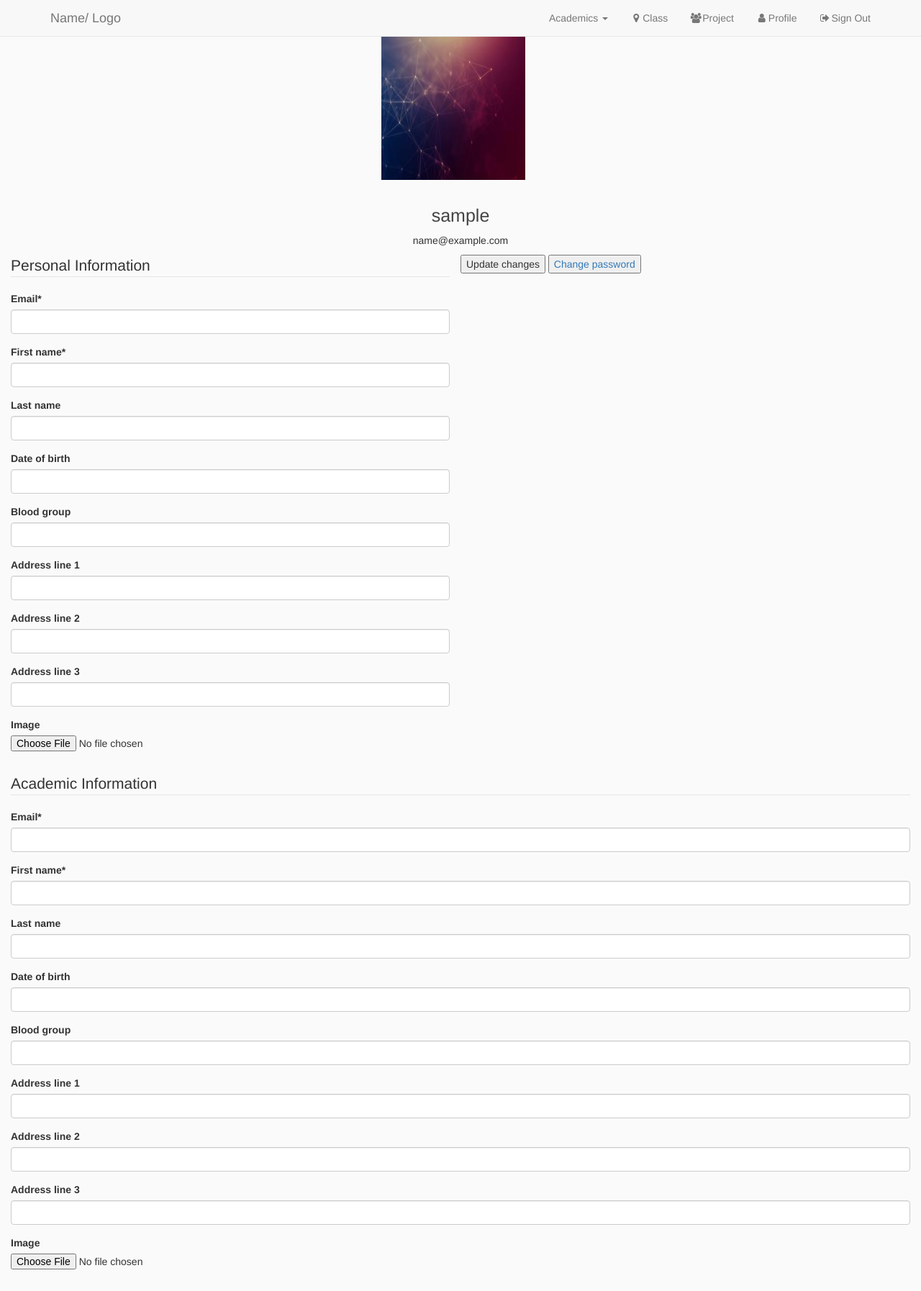
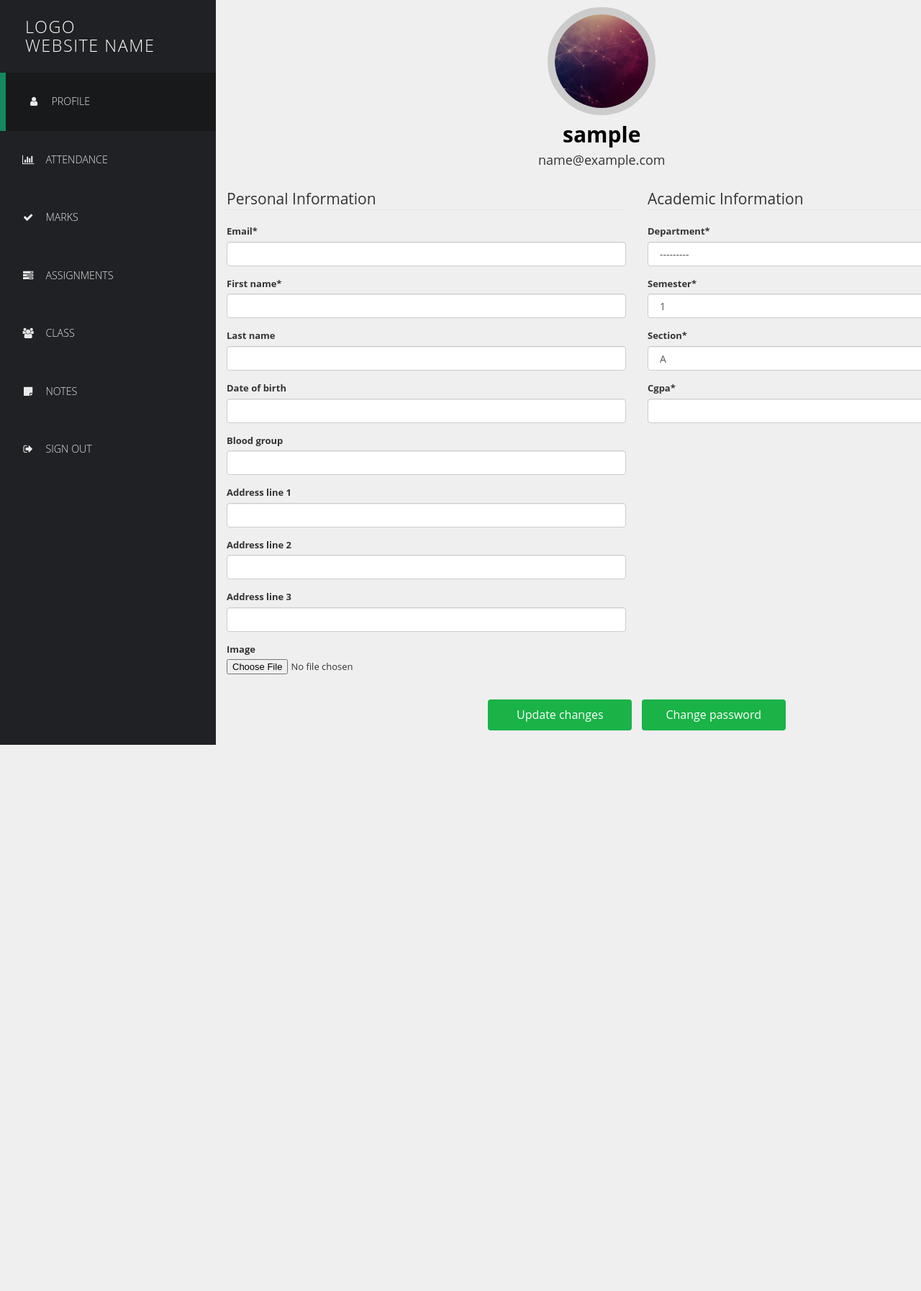
Before and after one commit to swasthikcnayak/team-sankalp-scl-maxo, a Django app: template djangoProject/users/templates/users/profile.html in a window 1280 px wide. Shown: the whole page at 72% size. After the commit the page ends 1035 px from the top, so only its background shows below. Run offline with Django 3.2, Linux system fonts and the light colour scheme; the template is opened without the code that fills it: values that come from a table or form of the project are taken from there, others are empty; the visitor is signed in with stand-in values (Sample User, id 1); some libraries are stand-ins or nearby versions.

Commit message:
deleting unnecessary files.

```diff
--- a/djangoProject/static/users/profile.css
+++ b/djangoProject/static/users/profile.css
@@ -1,41 +1,88 @@
-body {
-  background: #fafafa;
-  color: #333333;
-  margin-top: 5rem;
+.student-profile .card {
+  border-radius: 10px;
 }
 
-h1, h2, h3, h4, h5, h6 {
-  color: #444444;
+.student-profile .card .card-header .profile_img {
+  width: 150px;
+  height: 150px;
+  object-fit: cover;
+  margin: 10px auto;
+  border: 10px solid #ccc;
+  border-radius: 50%;
+  /* align-items: center; */
 }
 
-ul {
-  margin: 0;
+.student-profile .card h3 {
+  font-size: 30px;
+  font-weight: 700;
+  color:#000;
 }
-
-.bg-steel {
-  background-color: #5f788a;
-}
-
-.site-header .navbar-nav .nav-link {
-  color: #cbd5db;
-}
-
-.site-header .navbar-nav .nav-link:hover {
-  color: #ffffff;
-}
-
-.site-header .navbar-nav .nav-link.active {
-  font-weight: 500;
+h3{
+  font-size: 30px;
+  font-weight: 700;
+  color: #000;
 }
 
 
-.account-img {
-  height: 200px;
-  width: 200px;
-  margin-right: 20px;
-  margin-bottom: 16px;
+
+.student-profile .card p {
+  font-size: 16px;
+  color: #000;
 }
 
-.account-heading {
-  font-size: 2.5rem;
+.student-profile .table th,
+.student-profile .table td {
+  font-size: 14px;
+  padding: 10px 15px;
+  color: #000;
 }
+
+
+
+.button {
+  display: inline-block;
+  border-radius: 4px;
+  background-color: #19b347;
+  border: none;
+  color: #FFFFFF;
+  text-align: center;
+  font-size: 16px;
+
+  padding: 10px;
+  width: 200px;
+  transition: all 0.5s;
+  cursor: pointer;
+  margin: 5px;
+}
+
+.button span {
+  cursor: pointer;
+  display: inline-block;
+  position: relative;
+  transition: 0.5s;
+}
+
+.button span:after {
+  content: '\00bb';
+  position: absolute;
+  opacity: 0;
+  top: 0;
+  right: -20px;
+  transition: 0.5s;
+}
+
+.button:hover span {
+  padding-right: 25px;
+}
+
+.button:hover span:after {
+  opacity: 1;
+  right: 0;
+}
+
+@media screen and (min-width: 1200px) {
+  .col-lg-4 {
+    width: 71%;
+
+  }
+}
--- a/djangoProject/users/templates/users/profile.html
+++ b/djangoProject/users/templates/users/profile.html
@@ -1,90 +1,125 @@
 {% load static %}
 {% load crispy_forms_tags %}
+
 <!DOCTYPE html>
 <html lang="en">
   <head>
     <meta charset="utf-8">
     <meta http-equiv="X-UA-Compatible" content="IE=edge">
     <meta name="viewport" content="width=device-width, initial-scale=1">
-      <title>Profile</title>
+    <title>Visual Admin Dashboard - Home</title>
     <meta name="description" content="">
     <meta name="author" content="templatemo">
    <link href="https://stackpath.bootstrapcdn.com/font-awesome/4.7.0/css/font-awesome.min.css" rel="stylesheet">
       <link rel="stylesheet" href="https://maxcdn.bootstrapcdn.com/bootstrap/3.3.7/css/bootstrap.min.css" integrity="sha384-BVYiiSIFeK1dGmJRAkycuHAHRg32OmUcww7on3RYdg4Va+PmSTsz/K68vbdEjh4u" crossorigin="anonymous">
+      <link rel="stylesheet" href="{% static 'users/templatemo-style.css' %}">
       <link rel="stylesheet" href="{% static 'users/profile.css' %}">
+
   </head>
+  <body>
 
-<body class="">
-     <nav class="navbar navbar-default navbar-fixed-top">
-      <div class="container">
-        <div class="navbar-header">
-          <button type="button" class="navbar-toggle collapsed" data-toggle="collapse" data-target="#navbar" aria-expanded="false" aria-controls="navbar">
-            <span class="sr-only">Toggle navigation</span>
-            <span class="icon-bar"></span>
-            <span class="icon-bar"></span>
-            <span class="icon-bar"></span>
-          </button>
-          <a class="navbar-brand" href="#">Name/ Logo</a>
+    <div class="templatemo-flex-row">
+      <div class="templatemo-sidebar">
+        <header class="templatemo-site-header">
+          <h1>Logo</h1>
+          <h1>Website Name</h1>
+        </header>
+
+        <div class="mobile-menu-icon">
+            <i class="fa fa-bars"></i>
         </div>
-        <div id="navbar" class="navbar-collapse collapse">
-          <ul class="nav navbar-nav navbar-right">
-           <li class="dropdown">
-              <a href="#" class="dropdown-toggle" data-toggle="dropdown" role="button" aria-haspopup="true" aria-expanded="false">Academics <span class="caret"></span></a>
-              <ul class="dropdown-menu">
-                  <li><a href="#"><i class="fa fa-book fa-fw"></i>Attendance</a></li>
-                  <li role="separator" class="divider"></li>
-                  <li><a href="#"><i class="fa fa-bar-chart fa-fw"></i>Marks</a></li>
-                  <li role="separator" class="divider"></li>
-                  <li><a href="#"><i class="fa fa-check fa-fw"></i>Assignments</a></li>
-                  <li role="separator" class="divider"></li>
-                  <li><a href="#"><i class="fa fa-users fa-fw"></i>Notes</a></li>
-              </ul>
-            <li><a href="#"><i class="fa fa-map-marker fa-fw"></i>Class</a></li>
-          <li><a href="#"><i class="fa fa-users fa-fw"></i>Project</a></li>
-            <li><a href="#"><i class="fa fa-user fa-fw"></i>Profile</a></li>
-              <li>{% if user.role == 'ADM' %}
-                <a href="/users/admin"><i class="fa fa-database fa-fw"></i>ADMIN</a>
+        <nav class="templatemo-left-nav">
+          <ul>
+
+            <li><a href="#" class="active"><i class="fa fa-user fa-fw"></i>Profile</a></li>
+
+          {% if user.role == 'ADM' %}
+              <li><a href="/users/admin/attendance/attendance/"><i class="fa fa-bar-chart fa-fw"></i>Attendance</a></li>
+               {% else %}
+                <li><a href="/attendance"><i class="fa fa-bar-chart fa-fw"></i>Attendance</a></li>
             {% endif %}
-              </li>
 
+
+          {% if user.role == 'ADM' %}
+              <li><a href="/users/admin/marks/mark"><i class="fa fa-check fa-fw"></i>Marks</a></li>
+               {% else %}
+                <li><a href="/marks"><i class="fa fa-check fa-fw"></i>Marks</a></li>
+            {% endif %}
+
+          {% if user.role == 'ADM' %}
+              <li><a href="/users/admin/assignments/assignment"><i class="fa fa-tasks fa-fw"></i>Assignments</a></li>
+            {% else %}
+                <li><a href="/assignments"><i class="fa fa-tasks fa-fw"></i>Assignments</a></li>
+            {% endif %}
+
+              {% if user.role == 'ADM' %}
+              <li><a href="/users/admin/academics/class"><i class="fa fa-group fa-fw"></i>Class</a></li>
+            {% else %}
+                <li><a href="/class"><i class="fa fa-group fa-fw"></i>Class</a></li>
+            {% endif %}
+
+              {% if user.role == 'ADM' %}
+              <li><a href="/users/admin/academics/note"><i class="fa fa-sticky-note fa-fw"></i>Notes</a></li>
+            {% else %}
+                <li><a href="/notes"><i class="fa fa-sticky-note fa-fw"></i>Notes</a></li>
+            {% endif %}
+
+              {% if user.role == 'ADM' %}
+              <li><a href="/users/admin"><i class="fa fa-database fa-fw"></i>Admin</a></li>
+            {% endif %}
             <li><a href="{% url 'logout' %}"><i class="fa fa-sign-out fa-fw"></i>Sign Out</a></li>
           </ul>
+        </nav>
+      </div>
+
+
+      <div class="templatemo-content col-1 light-gray-bg">
+          {% if messages %}
+            {%  for message in messages %}
+                <div class="alert alert-{{ message.tags }}">
+                    {{ message }}
+                </div>
+            {% endfor %}
+          {% endif %}
+        <div class="student-profile py-4">
+          <div class="container">
+              <div class="row">
+              <div class="col-lg-3 col-lg-offset-4">
+                  <div class="card shadow-sm">
+                    <div class="card-header bg-transparent text-center">
+                        <img class="profile_img" src="{{ user.image.url }}" alt="Profile photo">
+                        <h3>{{ user.username }}</h3>
+                        <h4>{{ user.email }}</h4>
                     </div>
                   </div>
-    </nav>
-
-     <div class="content-section">
-      <div class="media text-center">
-        <img class="rounded-img account-img " src="{{ user.image.url }}">
-        <div class="media-body">
-          <h2 class="account-heading">{{ user.username }}</h2>
-          <p class="text-secondary">{{ user.email }}</p>
               </div>
               </div>
+              <br/>
               <form method="POST" enctype="multipart/form-data">
                 {% csrf_token %}
-          {% if user.role == 'ADM' %}
-          <div class="col-sm-12">
-              {% else %}
-              <div class="col-sm-6">
-                  {% endif %}
-          <fieldset class="form-group">
+                    <div class="row">
+                        <div class="col-lg-6">
+                            <fieldset class="form-group ">
                                 <legend class="border-bottom mb-4">Personal Information</legend>
                                     {{ u_form|crispy }}
                             </fieldset>
                         </div>
-
-          <div class="col-md-12">
+                        <div class="col-lg-6">
                             <fieldset class="form-group">
                                 <legend class="border-bottom mb-4">Academic Information</legend>
                                     {{ p_form|crispy }}
                             </fieldset>
                         </div>
+                    </div>
+                   <div class="row text-center">
                       <div class="form-group">
-              <button class="button" type="submit" ><span>Update changes</span></button>
-                <a href="#"><button class="button" ><span>Change password </span></button></a>
+                          <button class="button btn-info" style="vertical-align:middle"><span>Update changes</span></button>
+                            <a href="#"><button class="button btn  btn-info" ><span>Change password </span></button></a>
+                      </div>
                    </div>
               </form>
+            </div>
+            </div>
       </div>
 
 <script src="https://ajax.googleapis.com/ajax/libs/jquery/3.2.1/jquery.min.js"></script>
--- a/djangoProject/users/views.py
+++ b/djangoProject/users/views.py
@@ -94,4 +94,4 @@ def profile(request):
         else:
             p_form = None
         # for boundfield in u_form: print(boundfield)
-    return render(request, 'users/profile1.html', {'u_form': u_form, 'p_form': p_form})
+    return render(request, 'users/profile.html', {'u_form': u_form, 'p_form': p_form})
```
Also changed, not shown: djangoProject/static/users/profile1.css (deleted, +0 -88 lines), djangoProject/users/templates/users/profile1.html (deleted, +0 -108 lines). Lines whose indentation alone changed are shown as unchanged.
